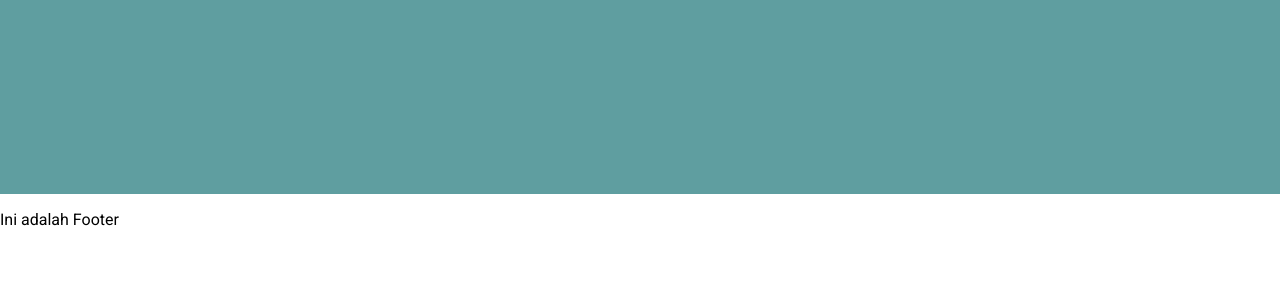
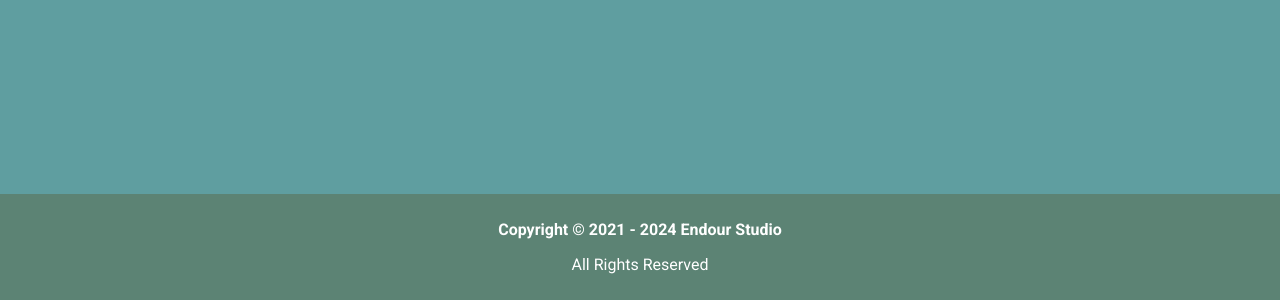
Before and after one commit to shizucc/Endour-Studio, a React (Vite) app: page / in a window 1280 px wide. Shown: the part 2275-2575 px from the top of the page. Before the commit the page ends 2520 px from the top, so only its background shows below. Built offline with nearby package versions, Linux system fonts and the light colour scheme.

Commit message:
footer done

```diff
--- a/src/components/Footer.jsx
+++ b/src/components/Footer.jsx
@@ -1,7 +1,20 @@
+import styled from "styled-components";
+
+const StyledFooter = styled.footer`
+  text-align: center;
+  bottom: 0;
+  padding: 10px 0;
+  color: white;
+  background-color: #5c8374;
+`;
+
 export default function Footer() {
   return (
-    <>
-      <p>Ini adalah Footer</p>
-    </>
+    <StyledFooter>
+      <p>
+        <b>Copyright © 2021 - 2024 Endour Studio</b>
+      </p>
+      <p>All Rights Reserved</p>
+    </StyledFooter>
   );
 }
```
